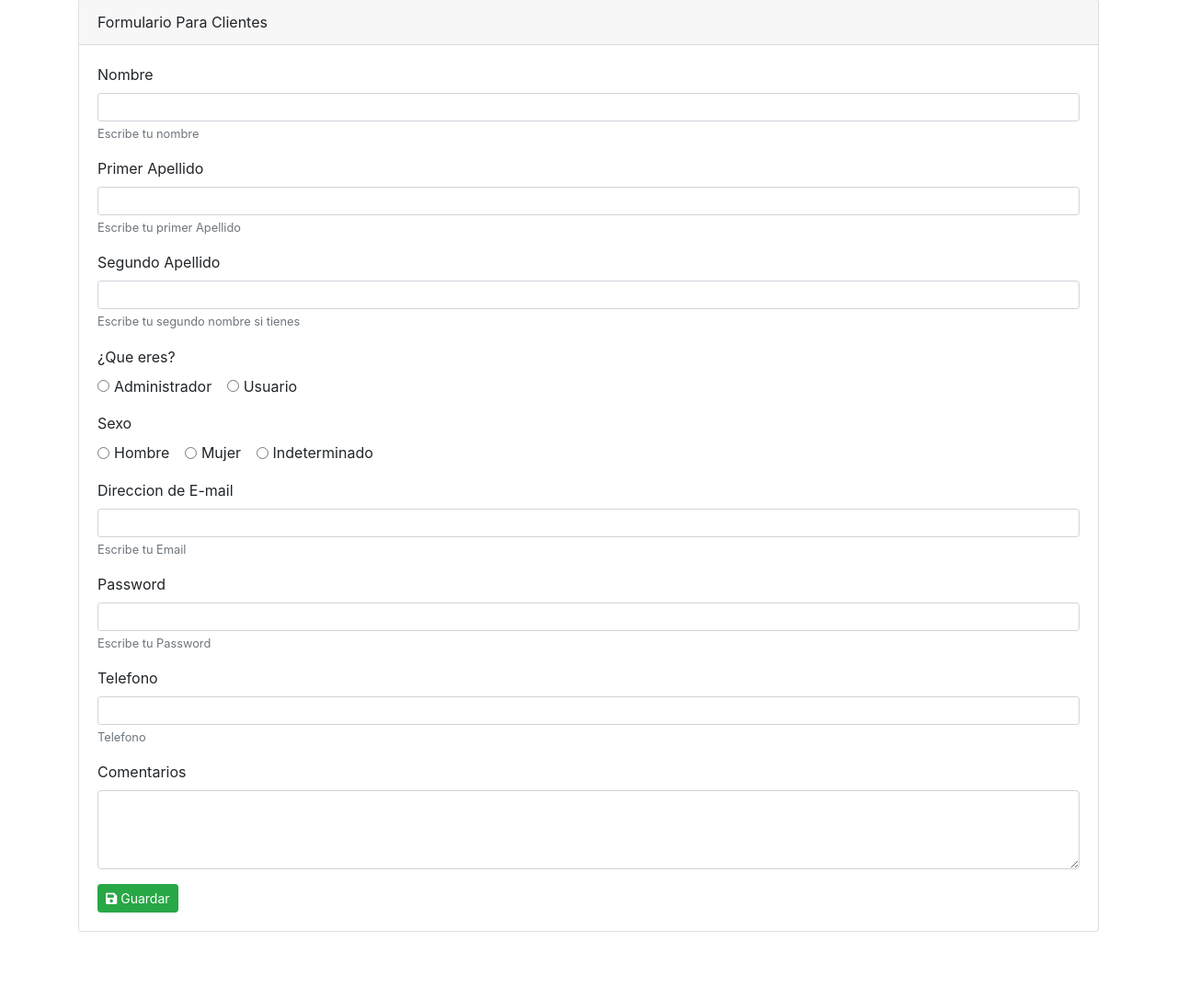
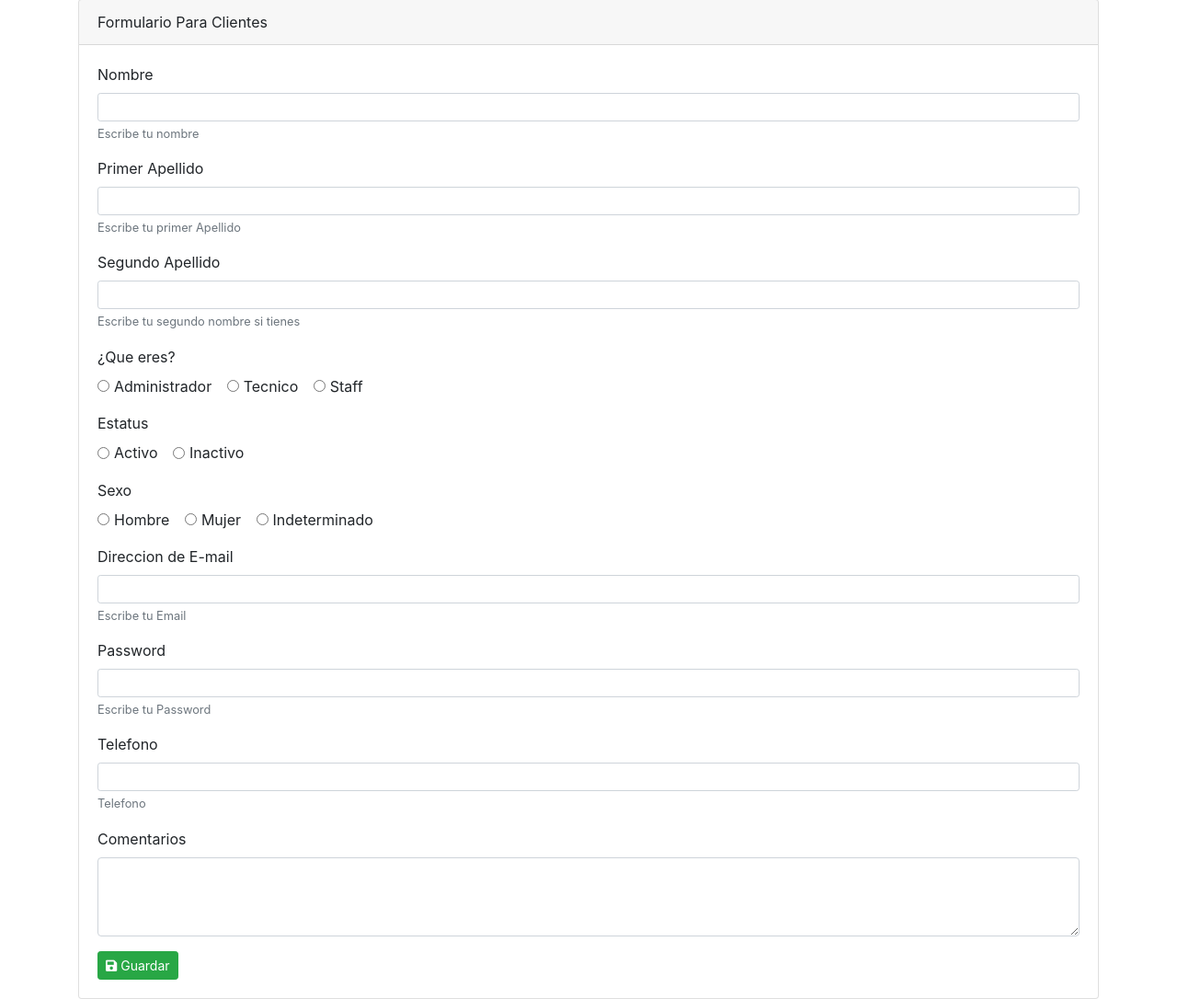
Before and after one commit to APM5691/Proyecto-Aplicaciones-Web-Equipo-10, a PHP site: page /clientes_formularios.php in a window 1280 px wide. Shown: the part 101-1187 px from the top of the page at 92% size. Before the commit the page ends 1114 px from the top, so only its background shows below. Run offline with PHP 8.4, Linux system fonts and the light colour scheme.

Commit message:
Logra dar de alta clientes en base de datos

```diff
--- a/clientes_formularios.php
+++ b/clientes_formularios.php
@@ -19,8 +19,8 @@
       <div class="card-body">
         <form action="clientes_guardar.php" method="post">
           <div class="form-group">
-            <label for="nombre">Nombre</label>
-            <input type="text" class="form-control form-control-sm" id="nombre" name="nombre" aria-describedby="nombre_help" />
+            <label for="nombre_cliente">Nombre</label>
+            <input type="text" class="form-control form-control-sm" id="nombre_cliente" name="nombre_cliente" aria-describedby="nombre_help" />
             <small id="nombre_help" class="form-text text-muted">Escribe tu nombre</small>
           </div>
           <div class="form-group">
@@ -38,32 +38,47 @@
           <div class="form-group">
             <label for="perfil">¿Que eres?</label><br />
             <div class="form-check form-check-inline">
-              <input class="form-check-input" type="radio" name="perfil" id="perfil" value="perfil" />
+              <input class="form-check-input" type="radio" name="perfil" id="perfil" value="Administrador" />
               <label class="form-check-label" for="perfil">Administrador</label>
             </div>
             <div class="form-check form-check-inline">
-              <input class="form-check-input" type="radio" name="perfil" id="perfil" value="perfil" />
-              <label class="form-check-label" for="perfil">Usuario</label>
+              <input class="form-check-input" type="radio" name="perfil" id="perfil" value="Tecnico" />
+              <label class="form-check-label" for="perfil">Tecnico</label>
+            </div>
+            <div class="form-check form-check-inline">
+              <input class="form-check-input" type="radio" name="perfil" id="perfil" value="Staff" />
+              <label class="form-check-label" for="perfil">Staff</label>
+            </div>
+          </div>
+          <div class="form-group">
+            <label for="estatus">Estatus</label><br />
+            <div class="form-check form-check-inline">
+              <input class="form-check-input" type="radio" name="estatus" id="estatus" value="Activo" />
+              <label class="form-check-label" for="estatus">Activo</label>
+            </div>
+            <div class="form-check form-check-inline">
+              <input class="form-check-input" type="radio" name="estatus" id="estatus" value="Inactivo" />
+              <label class="form-check-label" for="estatus">Inactivo</label>
             </div>
           </div>
           <div class="form-group">
             <label for="Sexo">Sexo</label><br />
             <div class="form-check form-check-inline">
-              <input class="form-check-input" type="radio" name="Sexo" id="Hombre" value="option1" />
+              <input class="form-check-input" type="radio" name="Sexo" id="Hombre" value="Hombre" />
               <label class="form-check-label" for="Sexo">Hombre</label>
             </div>
             <div class="form-check form-check-inline">
-              <input class="form-check-input" type="radio" name="Sexo" id="Mujer" value="option2" />
+              <input class="form-check-input" type="radio" name="Sexo" id="Mujer" value="Mujer" />
               <label class="form-check-label" for="Sexo">Mujer</label>
             </div>
             <div class="form-check form-check-inline">
-              <input class="form-check-input" type="radio" name="Sexo" id="Indeterminado" value="option2" />
+              <input class="form-check-input" type="radio" name="Sexo" id="Indeterminado" value="Indeterminado" />
               <label class="form-check-label" for="Sexo">Indeterminado</label>
             </div>
           </div>
           <div class="form-group">
-            <label for="email">Direccion de E-mail </label>
-            <input type="text" class="form-control form-control-sm" id="email" name="email" aria-describedby="email" />
+            <label for="correo_electronico">Direccion de E-mail </label>
+            <input type="text" class="form-control form-control-sm" id="correo_electronico" name="correo_electronico" aria-describedby="correo_electronico" />
             <small id="email_help" class="form-text text-muted">Escribe tu Email</small>
           </div>
           <div class="form-group">
```
Also changed, not shown: clientes_guardar.php (+35 -97 lines), tipo_de_joya_formulario.php (+2 -5 lines), 1 other file.
